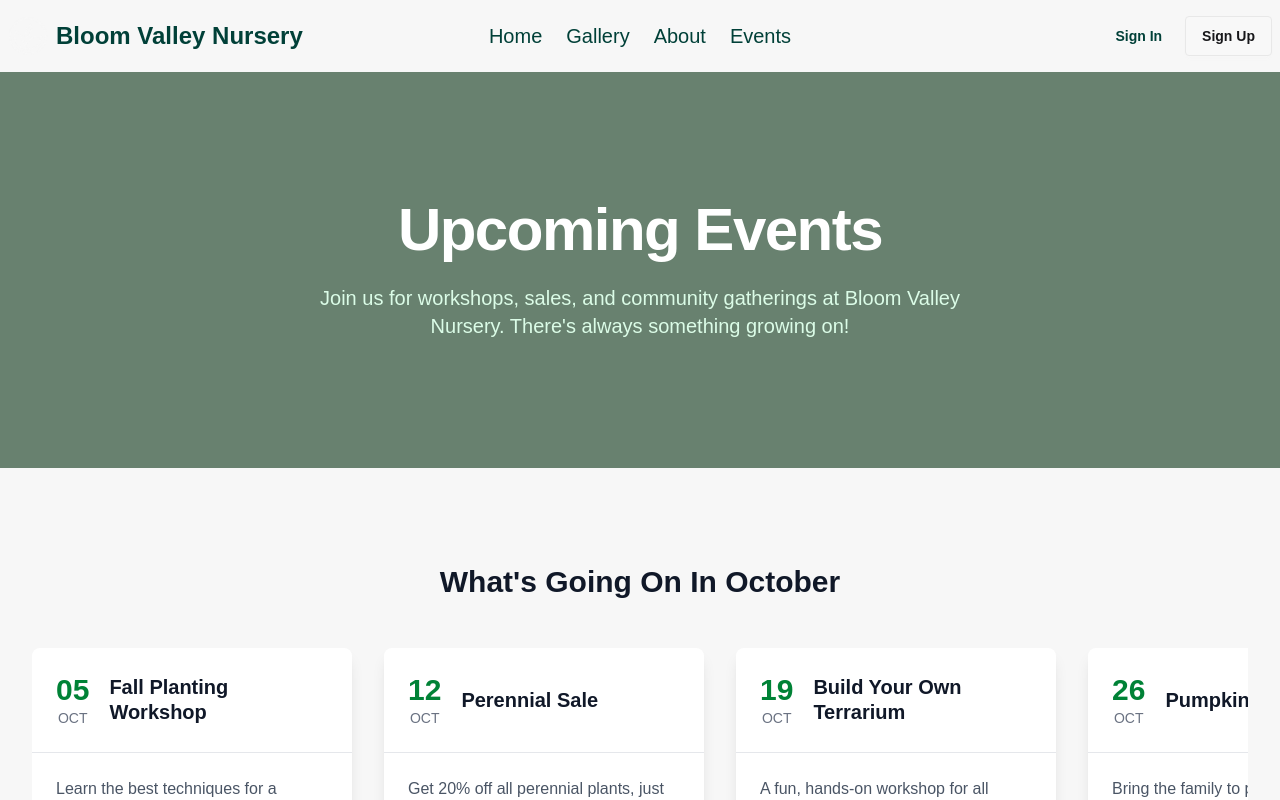
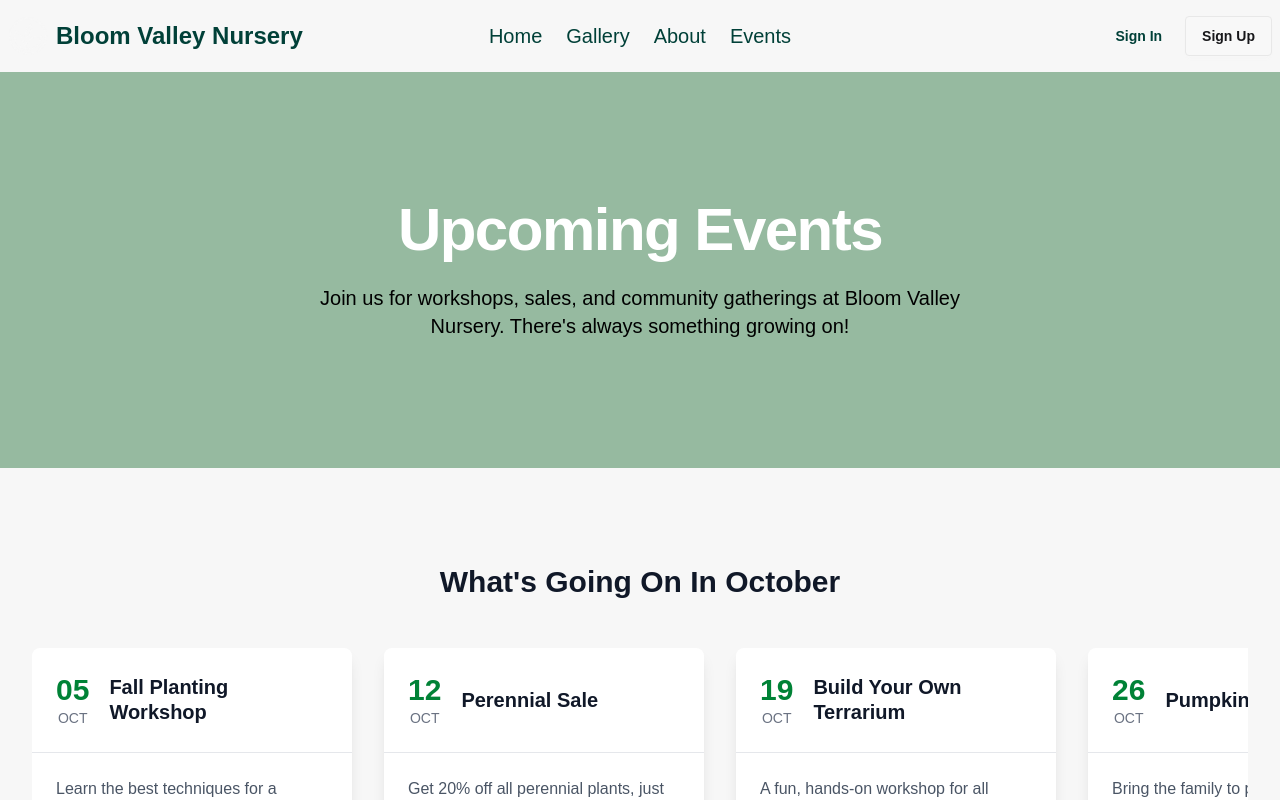
Before and after one commit to davemasilungan/bloom-valley, a Next.js app: page /events in a window 1280 px wide. Shown: the top 800 px of the page. Built offline with nearby package versions, Linux system fonts and the light colour scheme.

Commit message:
fixed_ssr_client_render_and_more

```diff
--- a/src/app/(routes)/about/page.tsx
+++ b/src/app/(routes)/about/page.tsx
@@ -1,3 +1,5 @@
+"use client";
+
 import AboutHero from "@components/AboutHero";
 import AboutForm from "@components/AboutForm";
 
--- a/src/app/(routes)/events/page.tsx
+++ b/src/app/(routes)/events/page.tsx
@@ -1,3 +1,5 @@
+"use client";
+
 import EventsHero from "@components/EventsHero";
 import EventsCarousel from "@components/EventsCarousel";
 import TestimonialAccordion from "@components/TestimonialsAccordian";
--- a/src/app/(routes)/gallery/page.tsx
+++ b/src/app/(routes)/gallery/page.tsx
@@ -1,3 +1,5 @@
+"use client";
+
 import React from "react";
 import GalleryProductCards from "@components/GalleryProductCards";
 
--- a/src/components/EventsCarousel.tsx
+++ b/src/components/EventsCarousel.tsx
@@ -1,3 +1,5 @@
+"use client";
+
 import { events } from "@data/data";
 import { Calendar } from "lucide-react";
 
--- a/src/components/EventsHero.tsx
+++ b/src/components/EventsHero.tsx
@@ -1,21 +1,11 @@
 const EventsHero = () => {
   return (
     <div className="relative bg-[#96BAA0] text-white py-32 px-4 sm:px-6 lg:px-8 text-center">
-      <div
-        className="absolute inset-0 bg-black opacity-30"
-        style={{
-          backgroundImage:
-            "url(https://placehold.co/1200x400/228B22/FFFFFF?text=Garden+Workshop)",
-          backgroundSize: "cover",
-          backgroundPosition: "center",
-          backgroundBlendMode: "multiply",
-        }}
-      ></div>
       <div className="relative max-w-3xl mx-auto">
         <h1 className="text-5xl md:text-6xl font-extrabold tracking-tight">
           Upcoming Events
         </h1>
-        <p className="mt-6 text-xl text-green-100 max-w-2xl mx-auto">
+        <p className="mt-6 text-xl text-black max-w-2xl mx-auto">
           Join us for workshops, sales, and community gatherings at Bloom Valley
           Nursery. There's always something growing on!
         </p>
--- a/src/components/Footer.tsx
+++ b/src/components/Footer.tsx
@@ -1,9 +1,11 @@
+"use client";
+
 import Link from "next/link";
 import Image from "next/image";
 import SocialMediaIcons from "./ui/socialMediaIcons";
 import NewsletterSubscribe from "@components/NewsletterSubscribe";
 
-const ProductPromo = () => {
+const Footer = () => {
   const footerNavLinks = [
     { isCompany: true, href: "/", label: "Home" },
     { isCompany: true, href: "/gallery", label: "Gallery" },
@@ -61,4 +63,4 @@ const ProductPromo = () => {
     </footer>
   );
 };
-export default ProductPromo;
+export default Footer;
```
